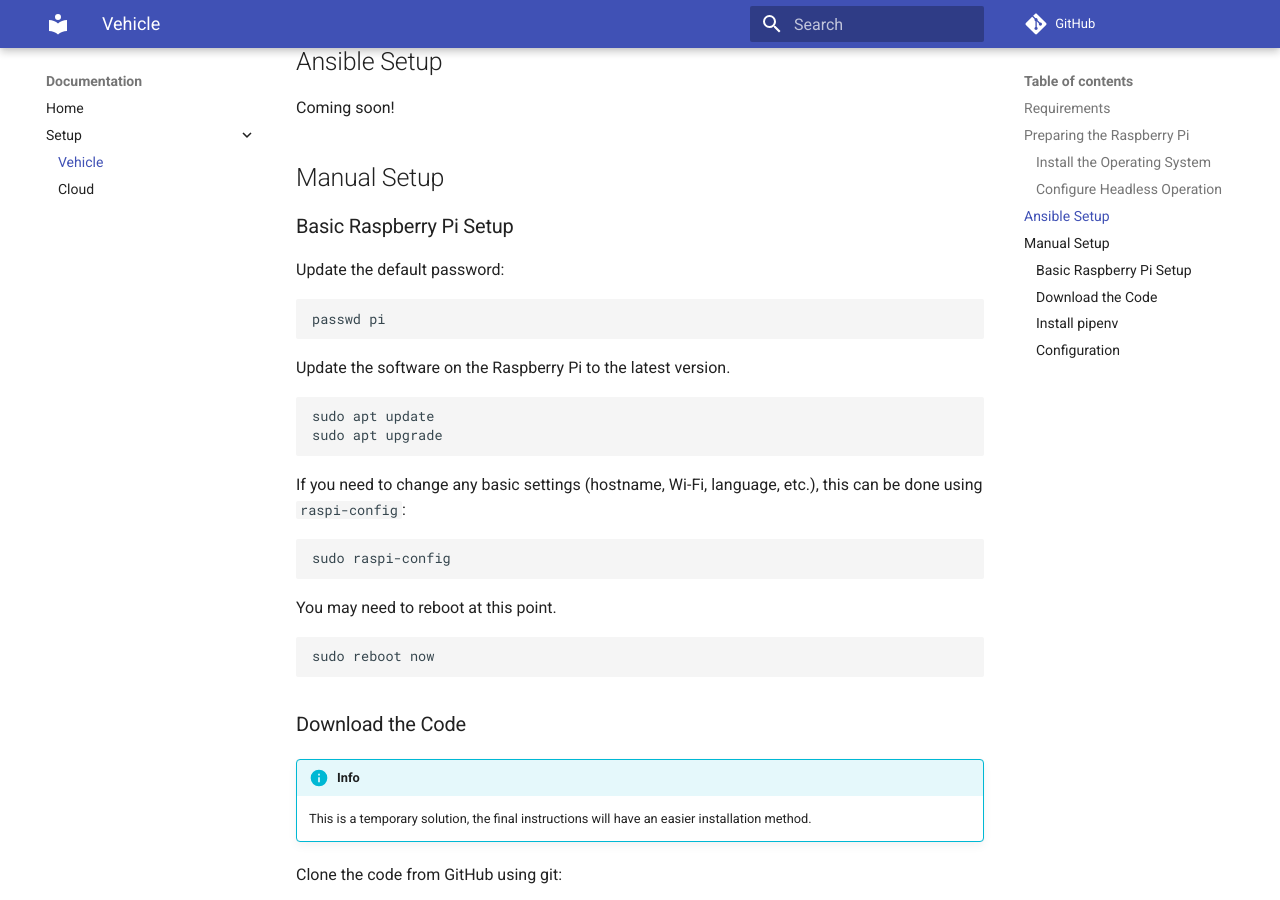
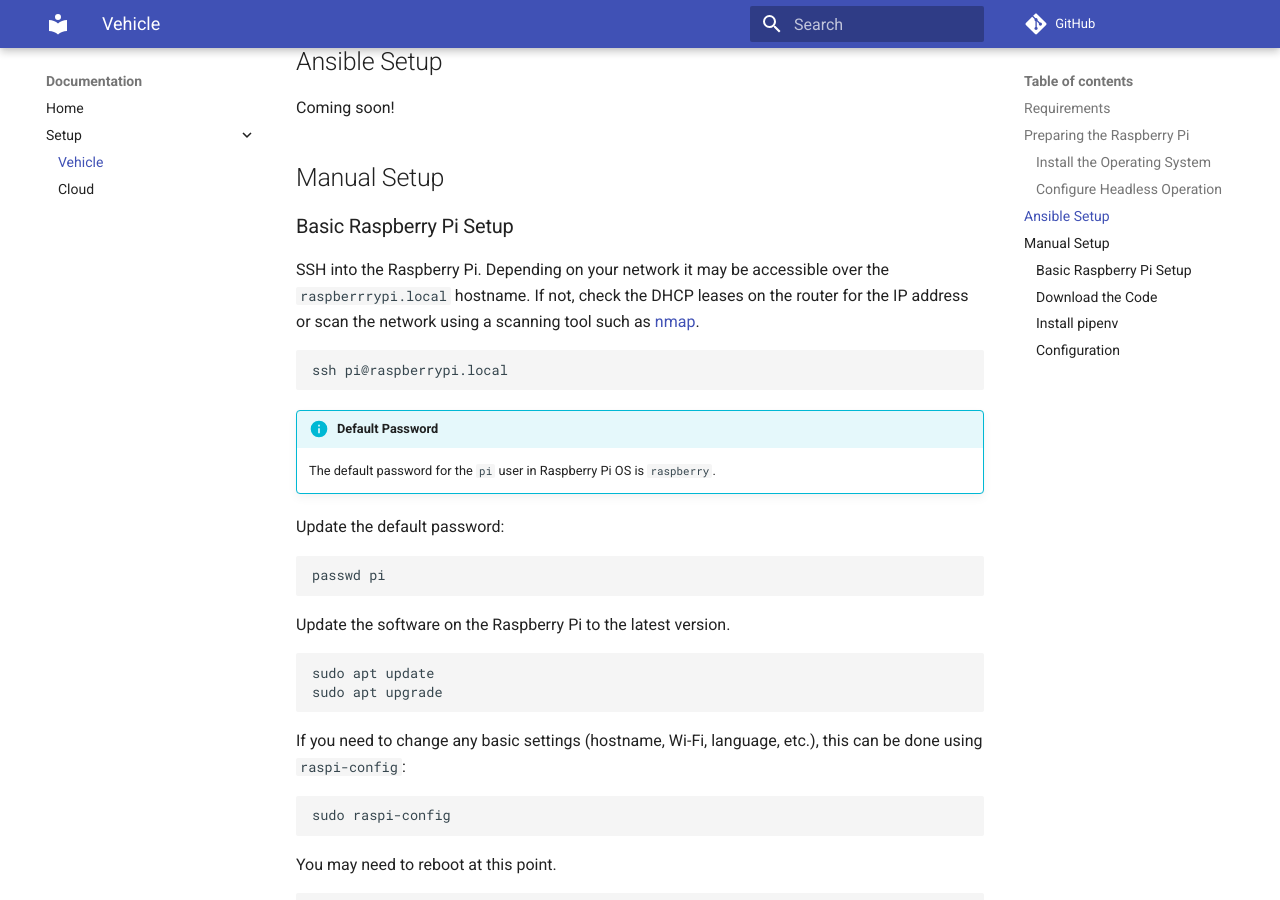
Before and after one commit to DylanGore-FYP/Documentation, an MkDocs documentation site: the page built from docs/setup/vehicle.md, in a window 1280 px wide and 900 px high, scrolled down 1483 px. Built offline with MkDocs 1.6.1 and Material for MkDocs 9.7.7, drawn with Linux system fonts in a browser that asks for light colours; comment, search, counter and statistics services are not loaded.

Commit message:
:memo: Add Raspberry Pi SSH instructions

````diff
--- a/docs/setup/vehicle.md
+++ b/docs/setup/vehicle.md
@@ -57,6 +57,16 @@ Coming soon!
 ## Manual Setup
 
 ### Basic Raspberry Pi Setup
+
+SSH into the Raspberry Pi. Depending on your network it may be accessible over the `raspberrrypi.local` hostname. If not, check the DHCP leases on the router for the IP address or scan the network using a scanning tool such as [nmap](https://nmap.org/).
+
+```bash
+ssh pi@raspberrypi.local
+```
+
+<!-- prettier-ignore -->
+!!! info "Default Password"
+    The default password for the `pi` user in Raspberry Pi OS is `raspberry`.
 
 Update the default password:
 
````
